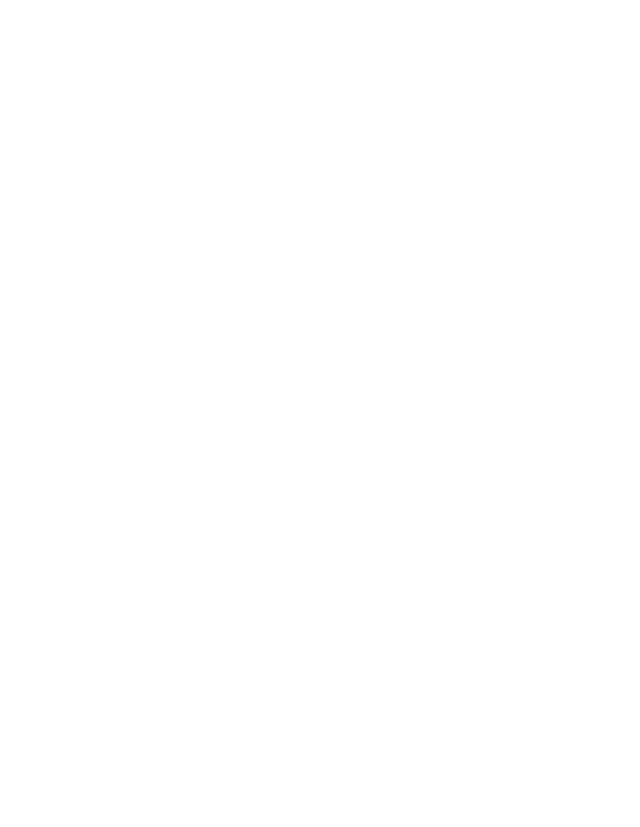
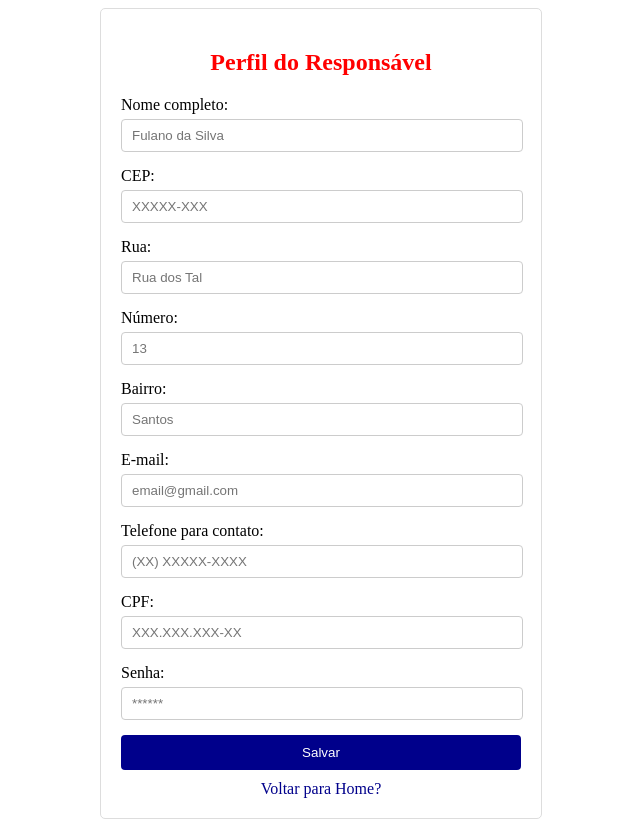
Before and after one commit to JPlyra24/Brinquedoteca-UPE, a React (Create React App) app in the folder brinquedoteca-upe/: page /ResponsableProfile in a window 1280 px wide. Before the commit this address had no page. Shown: the whole page, without its empty margins (319-959 px from the left). Before the commit the page ends 800 px from the top, so only its background shows below. Built offline with nearby package versions, Linux system fonts and the light colour scheme; no server answers.

Commit message:
ResponsblePofile e KidProfile
Desenvolviemnto dos componentes ResponsblePofile e KidProfile, assim como seus arquivos CSS e rotas GET(Rota PUT nao entra no MPV)

```diff
--- a/brinquedoteca-upe/src/App.jsx
+++ b/brinquedoteca-upe/src/App.jsx
@@ -10,6 +10,7 @@ import EditKidProfile from './pages/responsable/EditKidProfile';
 import HomeMonitor from './pages/monitor/HomeMonitor'
 import KidProfile from './pages/monitor/KidProfile'
 import EditMonitorProfile from './pages/monitor/EditMonitorProfile'
+import ResponsableProfileForm from './pages/responsable/responsableProfile/ResponsableProfile';
 
 const App = () => {
   return (
@@ -18,10 +19,12 @@ const App = () => {
         <Route path="/" element={<Login/>} />
         <Route path="/register" element={<Register/>} />
         <Route path="/HomeResponsable" element={<HomeResponsable/>} />
+        <Route path="/ResponsableProfile" element={<ResponsableProfileForm/>} />
         <Route path="/registerkid" element={<RegisterKid/>} />
         <Route path="/schedulingkid" element={<SchedulingKid/>} />
         <Route path="/editRespprofile" element={<EditRespProfile/>} />
         <Route path="/editKidprofile" element={<EditKidProfile/>} />
+        <Route path="/Kidprofile" element={<KidProfile/>} />
         <Route path="/homemonitor" element={<HomeMonitor/>} />
         <Route path="/kidprofile" element={<KidProfile/>} />
         <Route path="/editmonitorprofile" element={<EditMonitorProfile/>} />
--- /dev/null
+++ b/brinquedoteca-upe/src/pages/kid/kidprofile/KidProfile.css
@@ -0,0 +1,53 @@
+.profile-form-container {
+ font-family: Arial, sans-serif;
+ padding: 20px;
+ max-width: 600px;
+ margin: auto;
+ border: 1px solid #ddd;
+ border-radius: 8px;
+ box-shadow: 0 0 10px rgba(0, 0, 0, 0.1);
+}
+
+.profile-form-container h2 {
+ text-align: center;
+ margin-bottom: 20px;
+ color: #333;
+}
+
+.form-group {
+ margin-bottom: 15px;
+}
+
+.form-group label {
+ display: block;
+ margin-bottom: 5px;
+ color: #333;
+}
+
+.form-group input,
+.form-group textarea {
+ width: calc(100% - 22px);
+ padding: 10px;
+ border: 1px solid #ccc;
+ border-radius: 4px;
+}
+
+.form-actions {
+ text-align: center;
+ margin-top: 20px;
+}
+
+.form-actions button {
+ background-color: navy;
+ color: white;
+ padding: 10px 20px;
+ border: none;
+ border-radius: 4px;
+ cursor: pointer;
+}
+
+.form-actions a {
+ margin-left: 20px;
+ color: blue;
+ text-decoration: none;
+}
--- /dev/null
+++ b/brinquedoteca-upe/src/pages/responsable/responsableProfile/ResponsableProfile.css
@@ -0,0 +1,55 @@
+.profile-form-container {
+ max-width: 400px;
+ margin: auto;
+ padding: 20px;
+ border: 1px solid #ddd;
+ border-radius: 5px;
+}
+
+h2 {
+ color: red;
+ text-align: center;
+}
+
+.form-group {
+ margin-bottom: 15px;
+}
+
+.form-group label {
+ display: block;
+ margin-bottom: 5px;
+}
+
+.form-group input {
+ width: calc(100% - 20px);
+ padding: 8px 10px;
+ border: 1px solid #ccc;
+ border-radius: 4px;
+}
+
+button {
+ display: block;
+ width: 100%;
+ padding: 10px;
+ background-color: #00008b;
+ color: #fff;
+ border: none;
+ border-radius: 4px;
+ cursor: pointer;
+}
+
+button:hover {
+ background-color: #0056b3;
+}
+
+a {
+ display: block;
+ text-align: center;
+ margin-top: 10px;
+ color: #00008b;
+ text-decoration: none;
+}
+
+a:hover {
+ text-decoration: underline;
+}
--- /dev/null
+++ b/brinquedoteca-upe/src/pages/responsable/responsableProfile/ResponsableProfile.jsx
@@ -0,0 +1,152 @@
+import React, { useState, useEffect } from 'react';
+import axios from 'axios';
+import './ResponsableProfile.css';
+
+const ResponsableProfileForm = () => {
+  const [formData, setFormData] = useState({
+    nome: '',
+    cep: '',
+    rua: '',
+    numero: '',
+    bairro: '',
+    email: '',
+    telefone: '',
+    cpf: '',
+    senha: '',
+  });
+
+  useEffect(() => {
+    axios.get('/api/v1/parent')
+      .then(response => {
+        const { nome, cep, rua, numero, bairro, email, telefone, cpf, senha } = response.data;
+        setFormData({
+          nome,
+          cep,
+          rua,
+          numero,
+          bairro,
+          email,
+          telefone,
+          cpf,
+          senha
+        });
+      })
+      .catch(error => {
+        console.error('Erro ao buscar os dados:', error);
+      });
+  }, []);
+
+  const handleChange = (e) => {
+    const { name, value } = e.target;
+    setFormData({ ...formData, [name]: value });
+  };
+
+  const handleSubmit = (e) => {
+    e.preventDefault();
+    console.log(formData);
+  };
+
+  return (
+    <div className="profile-form-container">
+      <h2>Perfil do Responsável</h2>
+      <form onSubmit={handleSubmit}>
+        <div className="form-group">
+          <label>Nome completo:</label>
+          <input
+            type="text"
+            name="nome"
+            value={formData.nome}
+            onChange={handleChange}
+            placeholder="Fulano da Silva"
+          />
+        </div>
+        <div className="form-group">
+          <label>CEP:</label>
+          <input
+            type="text"
+            name="cep"
+            value={formData.cep}
+            onChange={handleChange}
+            placeholder="XXXXX-XXX"
+          />
+        </div>
+        <div className="form-group">
+          <label>Rua:</label>
+          <input
+            type="text"
+            name="rua"
+            value={formData.rua}
+            onChange={handleChange}
+            placeholder="Rua dos Tal"
+          />
+        </div>
+        <div className="form-group">
+          <label>Número:</label>
+          <input
+            type="text"
+            name="numero"
+            value={formData.numero}
+            onChange={handleChange}
+            placeholder="13"
+          />
+        </div>
+        <div className="form-group">
+          <label>Bairro:</label>
+          <input
+            type="text"
+            name="bairro"
+            value={formData.bairro}
+            onChange={handleChange}
+            placeholder="Santos"
+          />
+        </div>
+        <div className="form-group">
+          <label>E-mail:</label>
+          <input
+            type="email"
+            name="email"
+            value={formData.email}
+            onChange={handleChange}
+            placeholder="email@gmail.com"
+          />
+        </div>
+        <div className="form-group">
+          <label>Telefone para contato:</label>
+          <input
+            type="text"
+            name="telefone"
+            value={formData.telefone}
+            onChange={handleChange}
+            placeholder="(XX) XXXXX-XXXX"
+          />
+        </div>
+        <div className="form-group">
+          <label>CPF:</label>
+          <input
+            type="text"
+            name="cpf"
+            value={formData.cpf}
+            onChange={handleChange}
+            placeholder="XXX.XXX.XXX-XX"
+          />
+        </div>
+        <div className="form-group">
+          <label>Senha:</label>
+          <input
+            type="password"
+            name="senha"
+            value={formData.senha}
+            onChange={handleChange}
+            placeholder="******"
+          />
+        </div>
+        <button type="submit">Salvar</button>
+      </form>
+      <div className="back-link">
+        <a href="/">Voltar para Home?</a>
+      </div>
+    </div>
+  );
+};
+
+export default ResponsableProfileForm;
```
Also changed, not shown: brinquedoteca-upe/src/pages/kid/kidprofile/KidProfile.jsx (added, +87 -0 lines).
